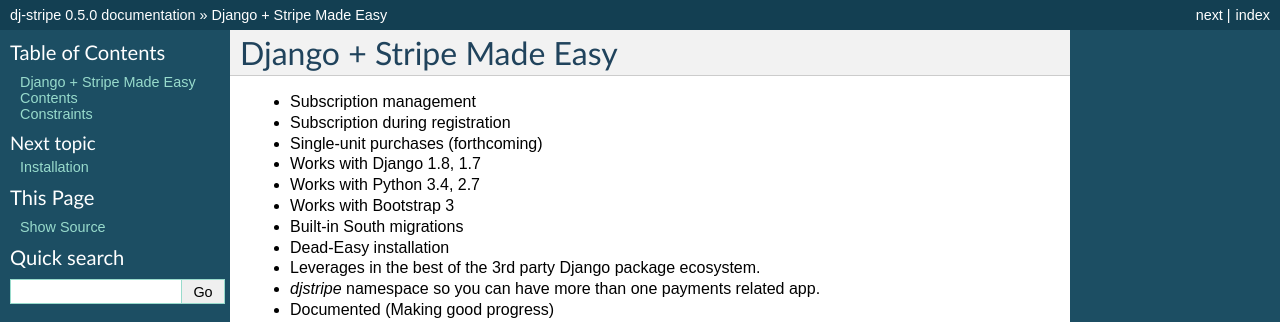
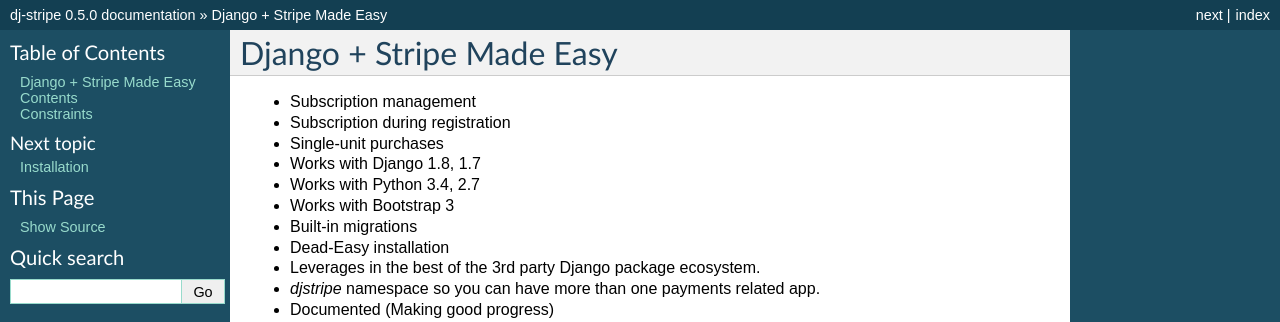
Before and after one commit to dj-stripe/dj-stripe, a Sphinx documentation site: the page built from docs/index.rst, in a window 1280 px wide. Shown: the top 322 px of the page. Built offline with Sphinx 7.4.7, drawn with Linux system fonts in a browser that asks for light colours; the version number is read from the project's files by our own code.

Commit message:
small updates

```diff
--- a/docs/index.rst
+++ b/docs/index.rst
@@ -8,11 +8,11 @@
 
 * Subscription management
 * Subscription during registration
-* Single-unit purchases (forthcoming)
+* Single-unit purchases
 * Works with Django 1.8, 1.7
 * Works with Python 3.4, 2.7
 * Works with Bootstrap 3
-* Built-in South migrations
+* Built-in migrations
 * Dead-Easy installation
 * Leverages in the best of the 3rd party Django package ecosystem.
 * `djstripe` namespace so you can have more than one payments related app.
```
